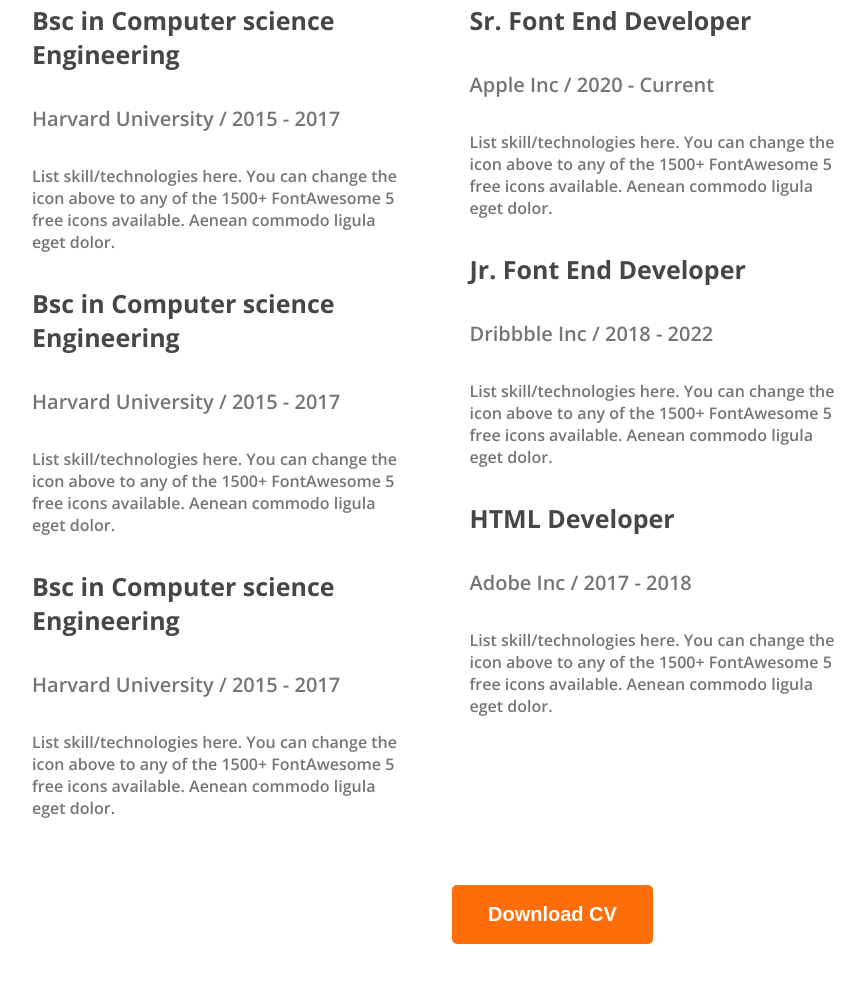
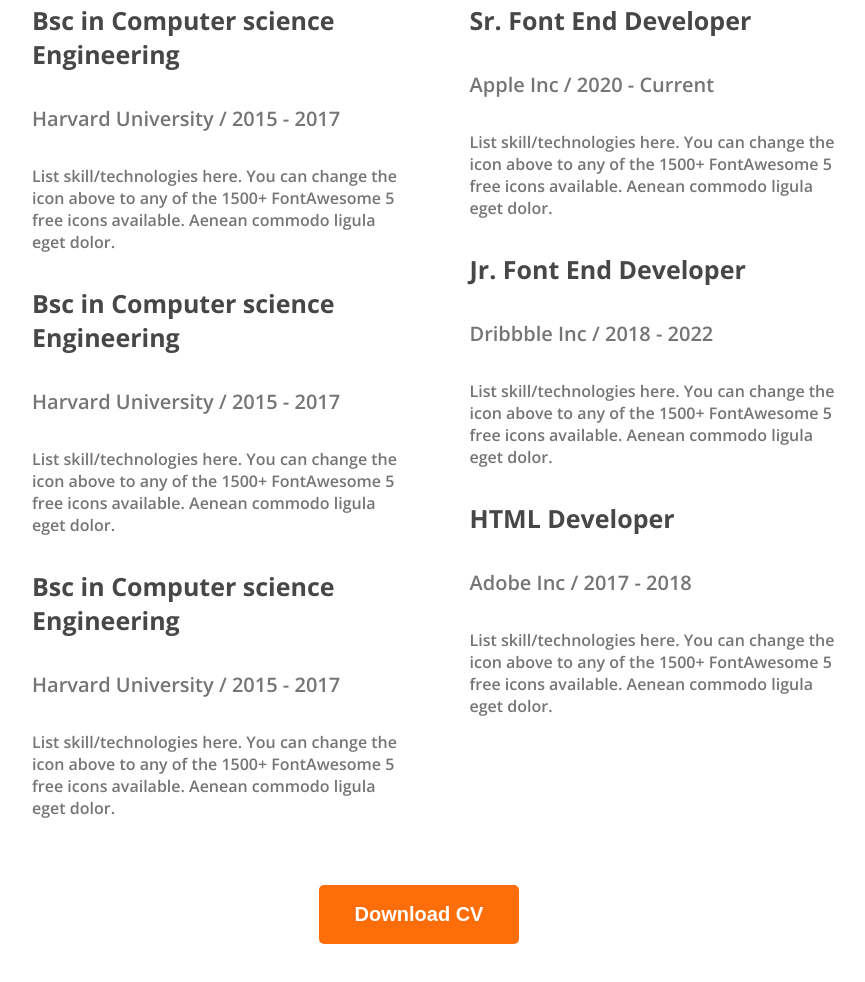
Before and after one commit to rathininfo/Developer-Website-Portfolio, a plain HTML site: page index.html in a window 1280 px wide. Shown: the part 2842-3824 px from the top of the page, without its empty margins (206-1071 px from the left). Before the commit the page ends 3794 px from the top, so only its background shows below. Drawn offline with nearby package versions, Linux system fonts and the light colour scheme.

Commit message:
finish the resume section

```diff
--- a/Styles/portfolio.css
+++ b/Styles/portfolio.css
@@ -253,8 +253,7 @@ nav li a{
 }
 
 .btn-center{
-
-margin-left: 420px;
 margin-top: 50px;
-
+text-align: center;
+margin-bottom: 130px;
 }
--- a/index.html
+++ b/index.html
@@ -173,7 +173,9 @@
         </div>
     </div>
    </div>
-   <button class="Primary-btn btn-center">Download CV</button>
+   <div class="btn-center">
+    <button class="Primary-btn">Download CV</button>
+    </div>
 </section>
     </main>
 </body>
```
